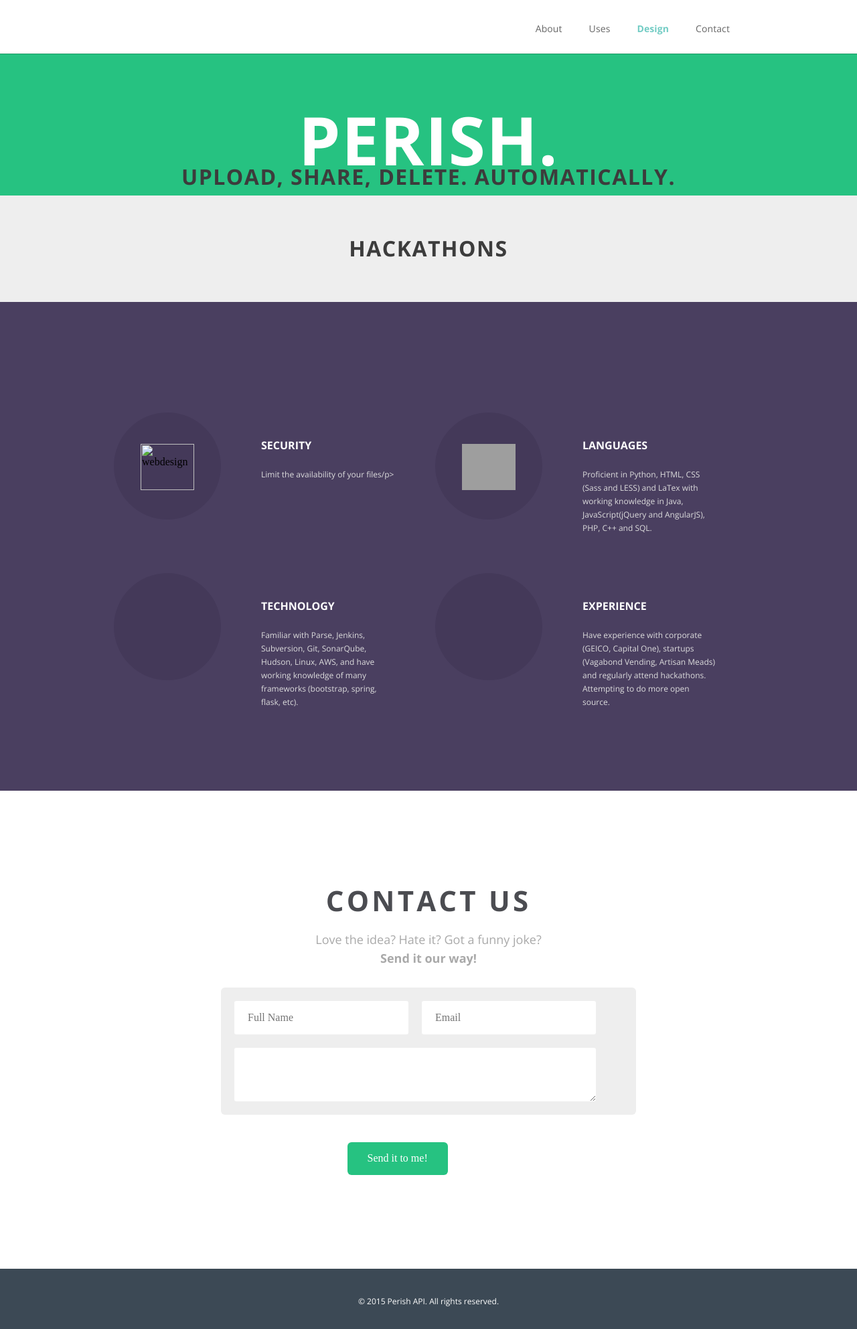
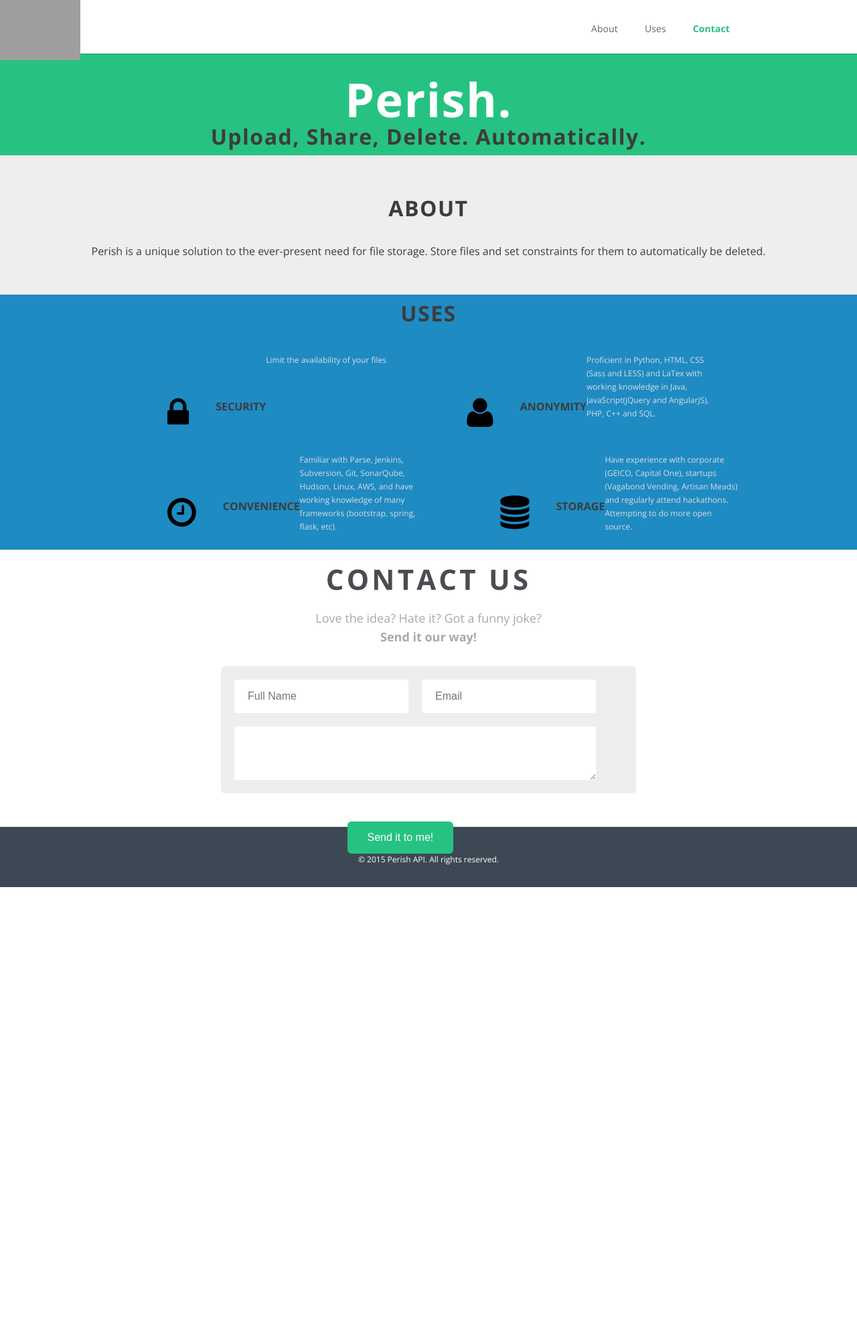
Before and after one commit to project-perish/perish, a Flask app: page / in a window 1280 px wide. Shown: the whole page at 67% size. After the commit the page ends 1325 px from the top, so only its background shows below. Run offline with Flask 2, Linux system fonts and the light colour scheme; some libraries are stand-ins or nearby versions; grey boxes are pictures that could not be loaded.

Commit message:
shortened layout

```diff
--- a/static/css/main.css
+++ b/static/css/main.css
@@ -9,7 +9,7 @@
 ----------------------------------------------- */
 h1, h2, h3, h4, h5, h6, a, p {
   font-family: 'Open Sans', sans-serif;
-  color: white;
+  color: #3c3c3c;
   font-weight: normal;
   font-size: 16px;
   text-decoration: none;
@@ -28,13 +28,12 @@
   letter-spacing: 1.5px;
   text-align: center;
   line-height: 56px;
-  text-transform: uppercase;
   color: #3c3c3c; }
 
 h1 em {
   font-style: normal;
   color: white;
-  font-size: 100px;
+  font-size: 70px;
   text-align: center; }
 
 h2 {
@@ -165,8 +164,8 @@
 .primary-nav a:active {
   color: #de5f27; }
 
-.primary-nav a:nth-of-type(2) {
-  color: #72ccc4;
+.primary-nav a:nth-of-type(1) {
+  color: #26C281;
   font-weight: bold; }
 
 .primary-nav a:nth-of-type(2):active {
@@ -175,7 +174,7 @@
 body > header h1 {
   width: 940px;
   display: block;
-  margin: 100px auto 0 auto; }
+  margin: 40px auto 0 auto; }
 
 section.primary-nav::after {
   content: '';
@@ -196,6 +195,10 @@
 section.about .about-container {
   margin: 0 auto;
   width: 870px; }
+
+section.about .desc {
+  margin: 0 auto;
+  text-align: center; }
 
 section.about .about-item {
   width: 260px;
@@ -253,8 +256,8 @@
 /* =uses
 ----------------------------------------------- */
 section.uses {
-  background-color: #4a3f60;
-  padding: 120px 0; }
+  padding: 0px;
+  background-color: #1E8BC3; }
 
 section.uses .serviceitems {
   width: 960px;
@@ -264,18 +267,13 @@
   transition: width .2s ease; }
 
 section.uses .serviceitems article {
-  width: 460px;
-  height: 220px;
   margin: 10px;
   float: left; }
 
 section.uses .serviceitems figure {
-  width: 120px;
-  height: 113px;
   float: left;
-  margin: 30px 60px 30px 0;
   border-radius: 50%;
-  background-color: #443959;
+  background-color: #1E8BC3;
   padding: 47px 0px 0px 40px; }
 
 section.uses .serviceitems figure img {
@@ -307,7 +305,8 @@
 /* =Contact
 ----------------------------------------------- */
 section.contact {
-  padding-bottom: 210px; }
+  padding:30px 0;
+}
 
 section.contact > a {
   width: 180px;
@@ -332,11 +331,6 @@
 section.contact h6 {
   margin-bottom: 30px; }
 
-section.contact .socialicons {
-  width: 222px;
-  height: 72px;
-  margin: 0 auto 30px auto;
-  clear: both; }
 
 section.contact .socialicons a {
   width: 50px;
@@ -487,12 +481,6 @@
   -webkit-animation: slideup 1s ease;
   -moz-animation: slideup 5s ease;
   animation: slideup 1s ease; }
-
-body > div.returning a {
-  width: 58px;
-  height: 58px;
-  background-image: url("../img/arrow.png");
-  display: block; }
 
 .return_scroll {
   display: block !important; }
--- a/static/css/main.scss
+++ b/static/css/main.scss
@@ -7,14 +7,14 @@
 /* =Sass variables
 ----------------------------------------------- */
 $intro-color: #26C281;
-// 0
+$use-color: #1E8BC3;
 
 /* =Global
 ----------------------------------------------- */
 
 h1,h2,h3,h4,h5,h6,a,p {
   font-family: 'Open Sans', sans-serif;
-  color: white;
+  color: #3c3c3c;
   font-weight: normal;
   font-size: 16px;
   text-decoration: none;
@@ -34,13 +34,12 @@
   letter-spacing: 1.5px;
   text-align: center;
   line-height: 56px;
-  text-transform: uppercase;
   color: #3c3c3c;
 }
 h1 em {
   font-style: normal;
   color: white;
-  font-size:100px;
+  font-size:70px;
   text-align: center;
 
 }
@@ -187,15 +186,15 @@
 }
 .primary-nav a:hover {  margin-top: 25px }
 .primary-nav a:active {  color: #de5f27 }
-.primary-nav a:nth-of-type(2) {
-color: #72ccc4;
+.primary-nav a:nth-of-type(1) {
+color: $intro-color;
 font-weight: bold;
 }
 .primary-nav a:nth-of-type(2):active {  color: #62b4a5 }
 body > header h1 {
   width: 940px;
   display: block;
-  margin: 100px auto 0 auto;
+  margin: 40px auto 0 auto;
 }
 section.primary-nav::after {
   content: '';
@@ -217,6 +216,10 @@
 section.about .about-container {
 margin: 0 auto;
 width: 870px;
+}
+section.about .desc {
+margin: 0 auto;
+text-align:center;
 }
 section.about .about-item {
 width: 260px;
@@ -274,8 +277,8 @@
 /* =uses
 ----------------------------------------------- */
 section.uses {
-background-color: #4a3f60;
-padding: 120px 0;
+padding:0px;
+background-color: $use-color;
 }
 section.uses .serviceitems {
 width: 960px;
@@ -285,18 +288,15 @@
 transition: width .2s ease;
 }
 section.uses .serviceitems article {
-width: 460px;
-height: 220px;
+
 margin: 10px;
 float: left;
 }
 section.uses .serviceitems figure {
-width: 120px;
-height: 113px;
 float: left;
-margin: 30px 60px 30px 0;
+// margin: 30px 60px 30px 0;
 border-radius: 50%;
-background-color: #443959;
+background-color: $use-color;
 padding: 47px 0px 0px 40px;
 }
 section.uses .serviceitems figure img {
@@ -490,12 +490,7 @@
 -moz-animation: slideup 5s ease;
 animation: slideup 1s ease;
 }
-body > div.returning a {
-width: 58px;
-height: 58px;
-background-image: url('../img/arrow.png');
-display: block;
-}
+
 .return_scroll {  display: block !important }
 .return_scroll:hover {  background-color: rgba(0, 0, 0, 0.5) }
 /* =Media Queries
--- a/templates/index.html
+++ b/templates/index.html
@@ -8,25 +8,21 @@
 		<title>Perish API</title>
 
 		<!-- CSS -->
-		<link href="assets/img/favicon.ico" rel="icon">
 		<link rel="stylesheet" href="static/css/main.css">
-		<link rel="stylesheet" href="assets/css/normalize.css">
+		<link rel="stylesheet" href="static/css/normalize.css">
+		<link rel="stylesheet" href="static/css/font-awesome.css">
 		<link href="http://fonts.googleapis.com/css?family=Open+Sans:300,400,700" rel="stylesheet" type="text/css">
 		<!-- JS -->
-		<script type="text/javascript" async="" src="http://www.google-analytics.com/ga.js"></script><script src="assets/js/jquery.min.js" type="text/javascript"></script><style type="text/css"></style>
-		<script src="assets/js/isotope.js" type="text/javascript"></script>
-		<script src="assets/js/function.js" type="text/javascript"></script>
-		<script src="contact.js" type="text/javascript"></script>
-		<script type="text/javascript" async="" src="http://www.google-analytics.com/ga.js"></script>
+		<script src="assets/js/jquery.min.js" type="text/javascript"></script>
 	</head>
 
 	<body>
+		<a href="https://github.com/project-perish"><img style="position: absolute; top: 0; left: 0; border: 0;height:90px" src="https://camo.githubusercontent.com/c6625ac1f3ee0a12250227cf83ce904423abf351/68747470733a2f2f73332e616d617a6f6e6177732e636f6d2f6769746875622f726962626f6e732f666f726b6d655f6c6566745f677261795f3664366436642e706e67" alt="Fork me on GitHub" data-canonical-src="https://s3.amazonaws.com/github/ribbons/forkme_left_gray_6d6d6d.png"></a>
 		<header id="header">
 			<section class="primary-nav">
 
 				<nav>
 					<a href="#contact">Contact</a>
-					<a href="#design">Design</a>
 					<a href="#uses">Uses</a>
 					<a href="#about">About</a>
 				</nav>
@@ -43,31 +39,33 @@
 
 	<section id="about" class="about">
 		<h1>
-			HACKATHONS
+			ABOUT
 		</h1>
+		<p class="desc"> Perish is a unique solution to the ever-present need for file storage. Store files and set constraints for them to automatically be deleted.</p>
 
 	</section>
 
 
 	<section id="uses" class="uses">
+		<h1 style="bottom-margin:0px;"> USES</h1>
 		<section class="serviceitems">
 			<article>
 				<figure>
-					<img class="hires" src="" alt="webdesign">
+					<i class="fa fa-lock" style="font-size:50px;"></i>
 				</figure>
 
 				<h5>SECURITY</h5>
-				<p>Limit the availability of your files/p>
+				<p>Limit the availability of your files</p>
 
 			</article>
 
 			<article>
 
 				<figure>
-					<img class="hires" src="assets/img/service-illustration.png" alt="languages">
+					<i class="fa fa-user" style="font-size:50px;"></i>
 				</figure>
 
-				<h5>LANGUAGES</h5>
+				<h5>ANONYMITY</h5>
 				<p> Proficient in Python, HTML, CSS (Sass and LESS) and LaTex with working knowledge in Java,
 				JavaScript(jQuery and AngularJS), PHP, C++ and SQL.</p>
 
@@ -75,10 +73,10 @@
 
 			<article>
 				<figure>
-<!-- 					<img class="hires" src="assets/img/service-animation.png" alt="technology"> -->
+ 					<i class="fa fa-clock-o "style="font-size:50px;"></i>
 				</figure>
 
-				<h5>TECHNOLOGY</h5>
+				<h5>CONVENIENCE</h5>
 				<p>Familiar with Parse, Jenkins, Subversion, Git, SonarQube, Hudson, Linux, AWS, and have working knowledge of many frameworks (bootstrap, spring, flask, etc).</p>
 
 			</article>
@@ -86,10 +84,9 @@
 				<article>
 
 					<figure>
-			<!-- 			<img class="hires" src="assets/img/service-photo.png" alt="experience"> -->
-					</figure>
+			<i class="fa fa-database"style="font-size:50px;"></i>					</figure>
 
-					<h5>EXPERIENCE</h5>
+					<h5>STORAGE</h5>
 					<p>Have experience with corporate (GEICO, Capital One), startups (Vagabond Vending, Artisan Meads) and regularly attend hackathons. Attempting to do more open source.
 					</p>
 
@@ -98,6 +95,8 @@
 			</section>
 
 		</section>
+
+
 
 		<section id="contact" class="contact">
 			<h2>Contact Us</h2>
@@ -119,13 +118,9 @@
 
 	<footer>
 
-		<p>© 2015 Perish API. All rights reserved.</p>
+		<p style="color:white;">© 2015 Perish API. All rights reserved.</p>
 
 	</footer>
-
-	<div class="returning">
-		<a href="#header">Return to top</a>
-	</div>
 
 
 
```
Also changed, not shown: static/css/font-awesome.css (added), static/css/normalize.css (added), static/fonts/fontawesome-webfont.ttf (added), static/fonts/fontawesome-webfont.woff (added), static/fonts/fontawesome-webfont.woff2 (added), 1 other file.
